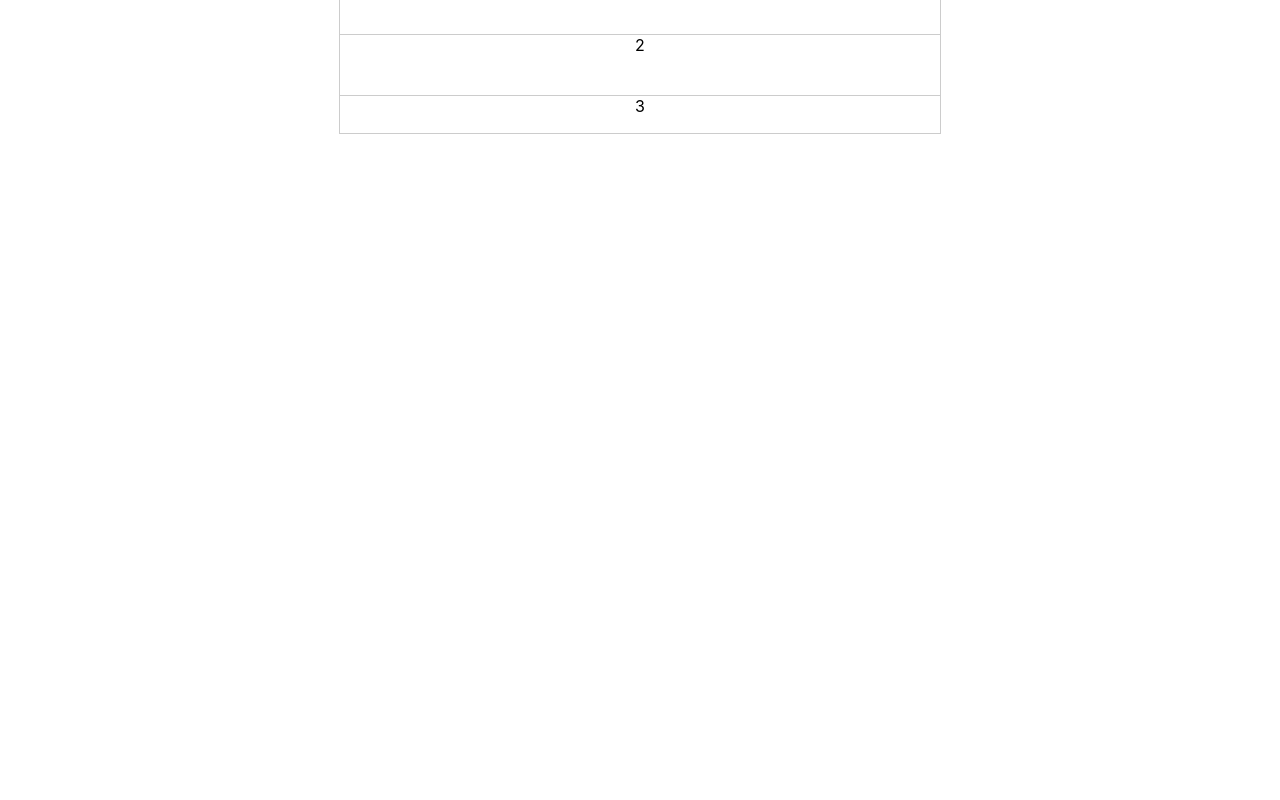
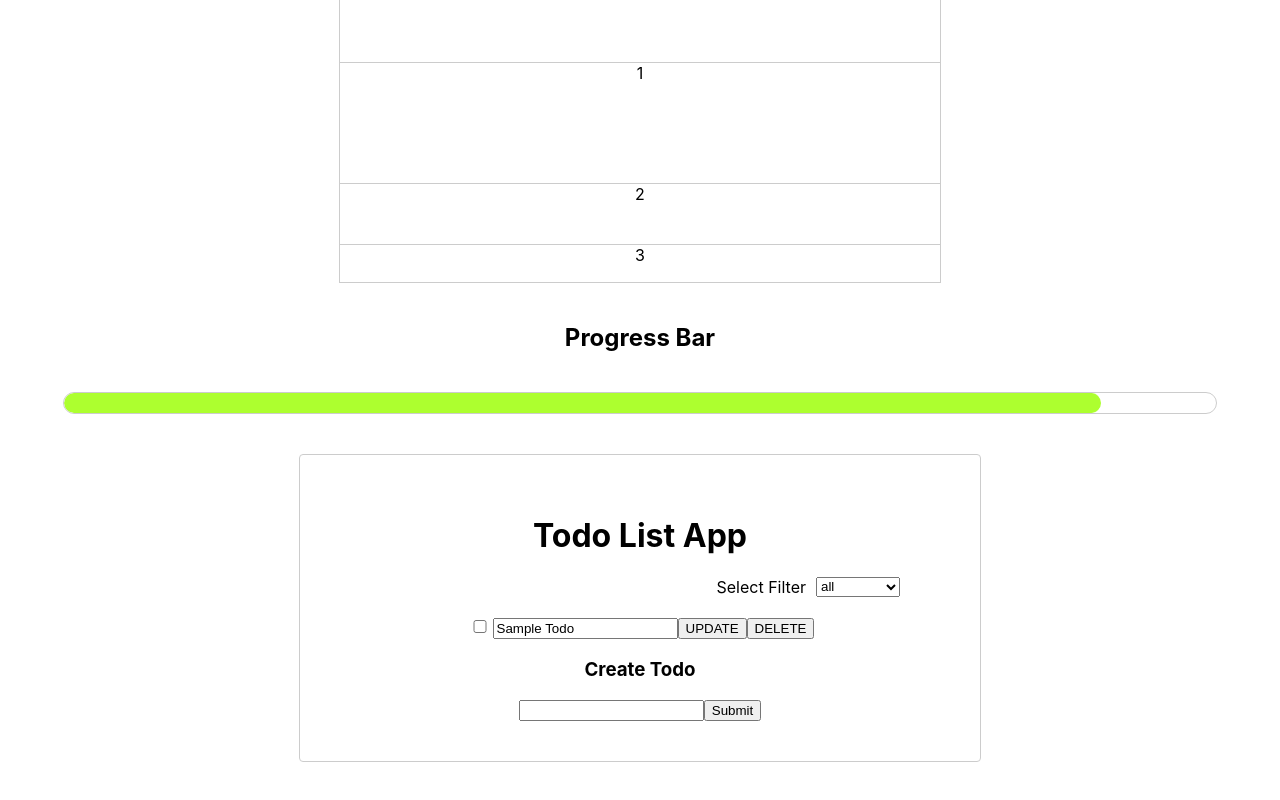
Before and after one commit to piyushkumar1996/designSystem, a React (Create React App) app: page / in a window 1280 px wide. Shown: the part 1130-1930 px from the top of the page. Before the commit the page ends 1304 px from the top, so only its background shows below. Built offline with nearby package versions, Linux system fonts and the light colour scheme.

Commit message:
todo app with filter

```diff
--- a/src/App.js
+++ b/src/App.js
@@ -1,14 +1,26 @@
-import Carousel from './components/Carousel';
-import VirtualizedList from './components/VirtualizedList';
-import DynamicList from './components/VirtualizedList/DynamicList';
+import Carousel from "./components/Carousel";
+import OtpContainer from "./components/Otp";
+import VirtualizedList from "./components/VirtualizedList";
+import ProgressBar from "./components/ProgressBar";
+import TodoApp from "./components/TodoApp/Todo";
+import DynamicList from "./components/VirtualizedList/DynamicList";
 
 function App() {
   return (
     <div className="App">
       <h2>Design System</h2>
       <Carousel />
+      <OtpContainer />
       <VirtualizedList />
       <DynamicList />
+      <ProgressBar
+        progressValue={90}
+        label={"File upload progress"}
+        heading="Progress Bar"
+        min={0}
+        max={100}
+      />
+      <TodoApp />
     </div>
   );
 }
--- a/src/components/Carousel/index.js
+++ b/src/components/Carousel/index.js
@@ -44,11 +44,11 @@ const Carousel = () => {
 
   const handleNext = useCallback(() => {
     setCurrentIndex((prev) => (prev + 1) % imagesLength);
-  }, []);
+  }, [imagesLength]);
 
   const handlePrev = useCallback(() => {
     setCurrentIndex((prev) => (prev - 1 + imagesLength) % imagesLength);
-  }, []);
+  }, [imagesLength]);
 
   useEffect(() => {
     setCarouselList(list);
@@ -63,7 +63,7 @@ const Carousel = () => {
     return () => {
       if (carouselTimer.current) clearInterval(carouselTimer.current);
     };
-  }, [carouselList, autoPlay]);
+  }, [carouselList, autoPlay, handleNext]);
 
   return (
     <Context.Provider
--- /dev/null
+++ b/src/components/TodoApp/Todo.js
@@ -0,0 +1,34 @@
+import React, { useEffect, useReducer } from "react";
+import { initialState, todoReducer } from "../../store/reducers/todoReducer";
+import TodoForm from "./TodoForm";
+import TodoList from "./TodoList";
+import TodoFilter from "./TodoFilter";
+import './todo.css';
+
+const Todo = () => {
+  const [state, dispatch] = useReducer(todoReducer, initialState, (init) => {
+    const saved = JSON.parse(localStorage.getItem("todoData"));
+    console.log("saved", saved);
+    return saved ? saved : init;
+  });
+
+  useEffect(() => {
+    localStorage.setItem("todoData", JSON.stringify(state));
+  }, [state]);
+
+  console.log("todo state", state);
+  return (
+    <div className="todoContainer">
+      <h1>Todo List App</h1>
+      <TodoFilter dispatch={dispatch} filter={state.filter} />
+      <TodoList
+        todoList={state.todoList}
+        dispatch={dispatch}
+        filter={state.filter}
+      />
+      <TodoForm currentTodo={state.currentTodo} dispatch={dispatch} />
+    </div>
+  );
+};
+
+export default Todo;
--- /dev/null
+++ b/src/components/TodoApp/TodoFilter.js
@@ -0,0 +1,25 @@
+import React from "react";
+import "./todo.css";
+
+const options = ["all", "active", "completed"];
+
+const TodoFilter = ({ dispatch, filter }) => {
+  const handleFilterChange = (e) => {
+    dispatch({ type: "FILTER_TODO", payload: { status: e.target.value } });
+  };
+
+  return (
+    <div className="filterContainer">
+      <label>Select Filter</label>
+      <select onChange={handleFilterChange} value={filter}>
+        {options.map((item) => (
+          <option key={item} value={item}>
+            {item}
+          </option>
+        ))}
+      </select>
+    </div>
+  );
+};
+
+export default TodoFilter;
--- /dev/null
+++ b/src/components/TodoApp/TodoForm.js
@@ -0,0 +1,43 @@
+import React, { useState, useRef } from "react";
+
+const TodoForm = ({ dispatch }) => {
+  const [content, setContent] = useState("");
+  const inputRef = useRef(null);
+
+  const handleChange = (e) => {
+    setContent(e.target.value);
+  };
+
+  const handleSubmit = () => {
+    if (!content) return;
+    dispatch({
+      type: "ADD_TODO",
+      payload: { id: Math.random(), content, status: "active" },
+    });
+    setContent("");
+    inputRef.current.focus();
+  };
+
+  const handleKeyDown = (e) => {
+    if (e.key === "Enter") handleSubmit();
+  };
+
+  return (
+    <div role="group" aria-label="Create todo form">
+      <h3>Create Todo</h3>
+      <input
+        ref={inputRef}
+        type="text"
+        value={content}
+        onChange={handleChange}
+        aria-label={content || "Enter todo"}
+        onKeyDown={handleKeyDown}
+      />
+      <button aria-label="submit" onClick={handleSubmit}>
+        Submit
+      </button>
+    </div>
+  );
+};
+
+export default TodoForm;
--- /dev/null
+++ b/src/components/TodoApp/TodoList.js
@@ -0,0 +1,100 @@
+import React, { useRef, useMemo, useCallback } from "react";
+import "./todo.css";
+
+/*
+
+- ally
+
+1. aria-label - meaning for non semantic tags
+2. role - region, group, status
+3. aria-live='polite' - for anouncement
+4. button, input accessable with tabs
+5. make use of semantic tags - main, nav, button, input, header, footer
+6. visually hidden labels for information
+7. Have a proper colour contrast
+
+- Optimisation:
+
+1. add key in the list item
+2. pagination/infinite scroll and dont load all content once
+3. Rendering optimisation: Virtualization to minimize the number of nodes
+4. React.memo for individual todo item
+
+*/
+
+const TodoItem = ({ item, handleAction, todoContentRef }) => {
+  return (
+    <div role="group" aria-label={`Todo ${item.content}`} key={item.id}>
+      <input
+        className="todoItem"
+        type="checkbox"
+        id={item.id}
+        checked={item.status === "completed"}
+        aria-checked={item.status === "completed"}
+        aria-label={`mark ${item.content} completed`}
+        onChange={() => handleAction(item, "MARK_TODO_COMPLETE")}
+      />
+      <input
+        ref={(el) => (todoContentRef.current[item.id] = el)}
+        type="text"
+        disabled={item.status === "completed"}
+        defaultValue={item.content}
+        aria-label={item.content}
+      />
+      <button
+        aria-label={`edit ${item.content}`}
+        onClick={() => handleAction(item, "EDIT_TODO")}
+      >
+        UPDATE
+      </button>
+      <button
+        aria-label={`delete ${item.content}`}
+        onClick={() => handleAction(item, "REMOVE_TODO")}
+      >
+        DELETE
+      </button>
+    </div>
+  );
+};
+
+const TodoList = ({ todoList = [], dispatch, filter }) => {
+  const todoContentRef = useRef({});
+
+  const handleAction = useCallback(
+    (item, type) => {
+      if (type === "MARK_TODO_COMPLETE")
+        dispatch({ type, payload: { id: item?.id } });
+      else if (type === "EDIT_TODO")
+        dispatch({
+          type,
+          payload: { ...item, content: todoContentRef.current[item.id].value },
+        });
+      else if (type === "REMOVE_TODO")
+        dispatch({ type, payload: { id: item.id } });
+    },
+    [dispatch]
+  );
+
+  const filteredTodos = useMemo(() => {
+    if (filter === "all") return todoList;
+    return todoList.filter((todo) => todo.status === filter);
+  }, [todoList, filter]);
+
+  return (
+    <div role="region" aria-label="Todo list">
+      {filteredTodos.length > 0 ? (
+        filteredTodos.map((item) => (
+          <TodoItem
+            item={item}
+            handleAction={handleAction}
+            todoContentRef={todoContentRef}
+          />
+        ))
+      ) : (
+        <p role="status">No todo found</p>
+      )}
+    </div>
+  );
+};
+
+export default TodoList;
--- /dev/null
+++ b/src/components/TodoApp/todo.css
@@ -0,0 +1,25 @@
+.todoContainer {
+    width: 600px;
+    height: auto;
+    border: 1px solid #ccc;
+    border-radius: 4px;
+    text-align: center;
+    margin: 40px auto;
+    padding: 40px;
+}
+.todoItem {
+    display: inline;
+    width: 20px;
+}
+
+input {
+    outline: none;
+}
+
+.filterContainer {
+    display: flex;
+    justify-content: end;
+    gap: 10px;
+    margin-right: 40px;
+    margin-bottom: 20px;
+}
--- /dev/null
+++ b/src/store/reducers/todoReducer.js
@@ -0,0 +1,74 @@
+const emptyTodo = {
+  content: "",
+  id: "",
+  status: "active",
+};
+
+export const initialState = {
+  todoList: [
+    {
+      id: 1,
+      content: "Sample Todo",
+      status: "active",
+    },
+  ],
+  currentTodo: emptyTodo,
+  filter: "all", // "all" | "active" | "completed"
+};
+
+export const todoReducer = (state = initialState, action) => {
+  const { type, payload } = action;
+
+  switch (type) {
+    case "ADD_TODO": {
+      return {
+        ...state,
+        todoList: [...state.todoList, payload],
+        currentTodo: { ...emptyTodo },
+      };
+    }
+
+    case "REMOVE_TODO": {
+      return {
+        ...state,
+        todoList: state.todoList.filter((item) => item.id !== payload.id),
+        currentTodo: { ...emptyTodo },
+      };
+    }
+
+    case "MARK_TODO_COMPLETE": {
+      return {
+        ...state,
+        todoList: state.todoList.map((item) =>
+          item.id === payload.id
+            ? {
+                ...item,
+                status: item.status === "completed" ? "active" : "completed",
+              }
+            : item
+        ),
+        currentTodo: { ...emptyTodo },
+      };
+    }
+
+    case "EDIT_TODO": {
+      return {
+        ...state,
+        todoList: state.todoList.map((item) =>
+          item.id === payload.id ? payload : item
+        ),
+        currentTodo: { ...emptyTodo },
+      };
+    }
+
+    case "FILTER_TODO": {
+      return {
+        ...state,
+        filter: payload.status, // 'all', 'active', or 'completed'
+      };
+    }
+
+    default:
+      return state;
+  }
+};
```
Also changed, not shown: 1 other file (tests, documents, lock files or other folders).
